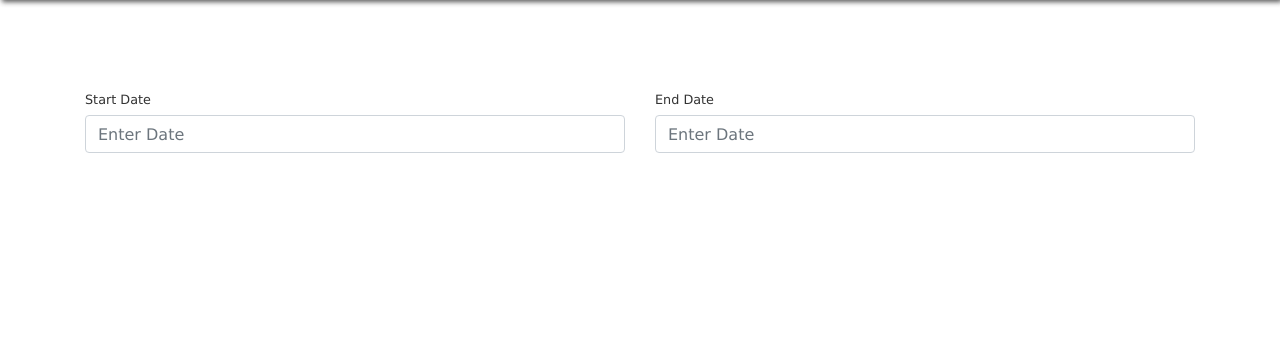
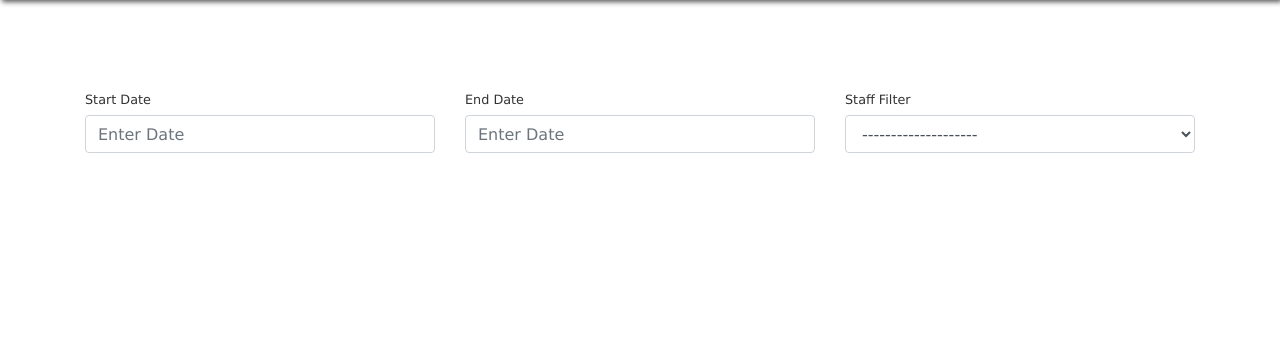
Before and after one commit to oes-webteam/cftsPublic, a Django app: page /reports in a window 1280 px wide. Shown: the part 108-460 px from the top of the page. Run offline with Django 3.2, Linux system fonts and the light colour scheme; the visitor is signed in with stand-in values (Sample User, id 1); data comes from the database, SQL or seed files in the repository; some libraries are stand-ins or nearby versions.

Commit message:
CFTS-568: staff reports filter (#120)

```diff
--- a/cfts/static/js/reports.js
+++ b/cfts/static/js/reports.js
@@ -21,8 +21,11 @@ window.document.title = "CFTS -- Analyst Reports";
 $(document).ready(function() {
 
     const runNumbers = async (e) => {
+        console.log("runNumbers called")
         let start = $("#numbersStartDate").val();
         let end = $("#numbersEndDate").val();
+        let staffUser = $("#numbersStaff option:selected").val();
+
         let isValid = () => {
             if (
                 start.length > 0 &&
@@ -38,7 +41,8 @@ $(document).ready(function() {
             let url = "/api-numbers";
             let data = {
                 'start_date': start,
-                'end_date': end
+                'end_date': end,
+                'staffUser': staffUser
             };
 
             postResult = await Promise.resolve(
@@ -88,6 +92,7 @@ $(document).ready(function() {
     };
     $('input.xfer-numbers').datepicker({
         format: 'mm/dd/yyyy'
-    }).change(runNumbers);
+    });
+    $('.form-control').change(runNumbers);
 
 });
--- a/pages/views/reports.py
+++ b/pages/views/reports.py
@@ -8,11 +8,16 @@ from django.shortcuts import render
 
 # model/database stuff
 from pages.models import *
+from django.contrib.auth.models import User as authUser
+
 # ====================================================================
 
 
 @login_required
 @user_passes_test(staffCheck, login_url='frontend', redirect_field_name=None)
 def reports(request):
-    rc = {}
+    if request.user.is_superuser:
+        rc = {'staff': authUser.objects.filter(is_staff=True)}
+    else:
+        rc = {}
     return render(request, 'pages/reports.html', {'rc': rc})
--- a/templates/pages/reports.html
+++ b/templates/pages/reports.html
@@ -18,6 +18,17 @@
                     <label for="endDate">End Date</label>
                     <input type="text" id="numbersEndDate" class="form-control datepicker xfer-numbers end" placeholder="Enter Date">
                 </div>
+                {% if user.is_superuser %}
+                    <div class="col">
+                        <label for="staffFilter">Staff Filter</label>
+                        <select type="text" id="numbersStaff" class="form-control staff">
+                            <option value="None">--------------------</option>
+                            {% for staff in rc.staff %}
+                                <option value="{{staff.id}}">{{staff}}</option>
+                            {% endfor %}
+                        </select>
+                    </div>
+                {% endif %}
             </div>
         </form>
 
```
Also changed, not shown: pages/admin.py (+4 -4 lines), pages/views/apis.py (+10 -3 lines).
